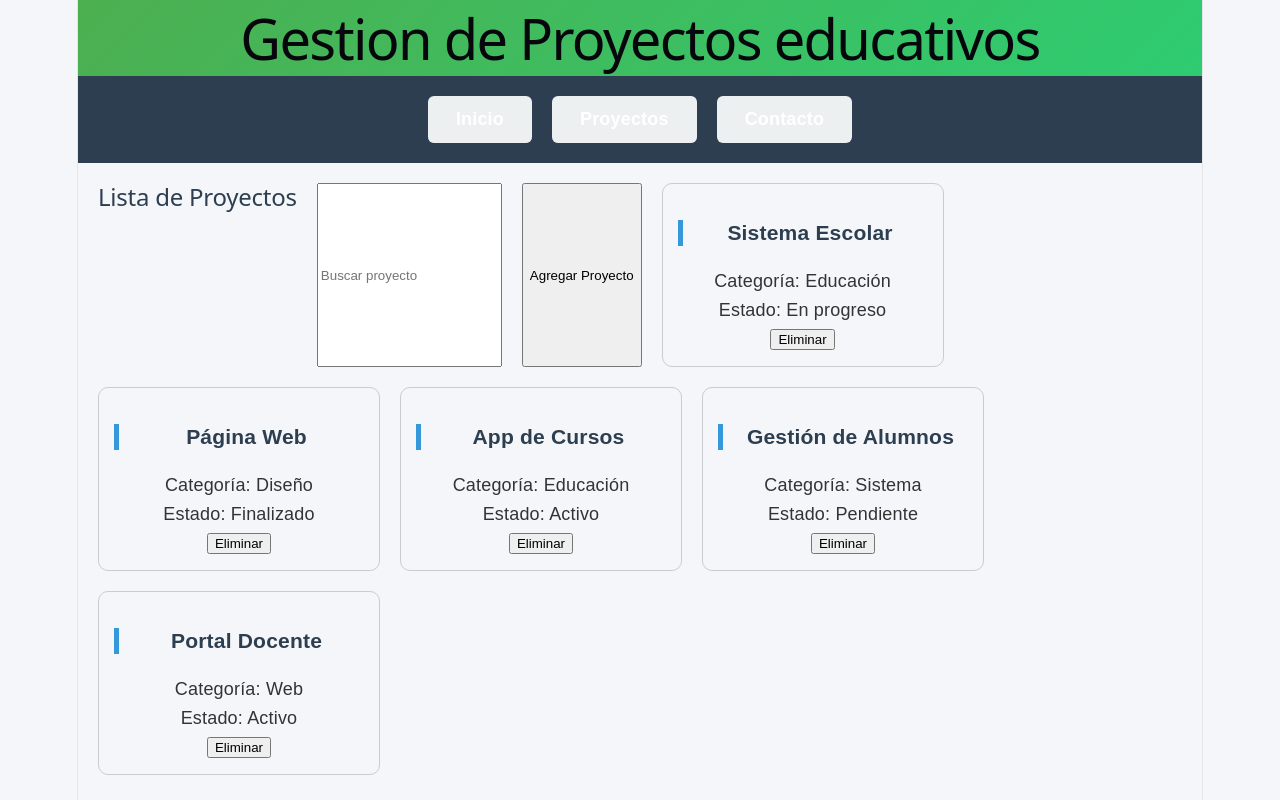
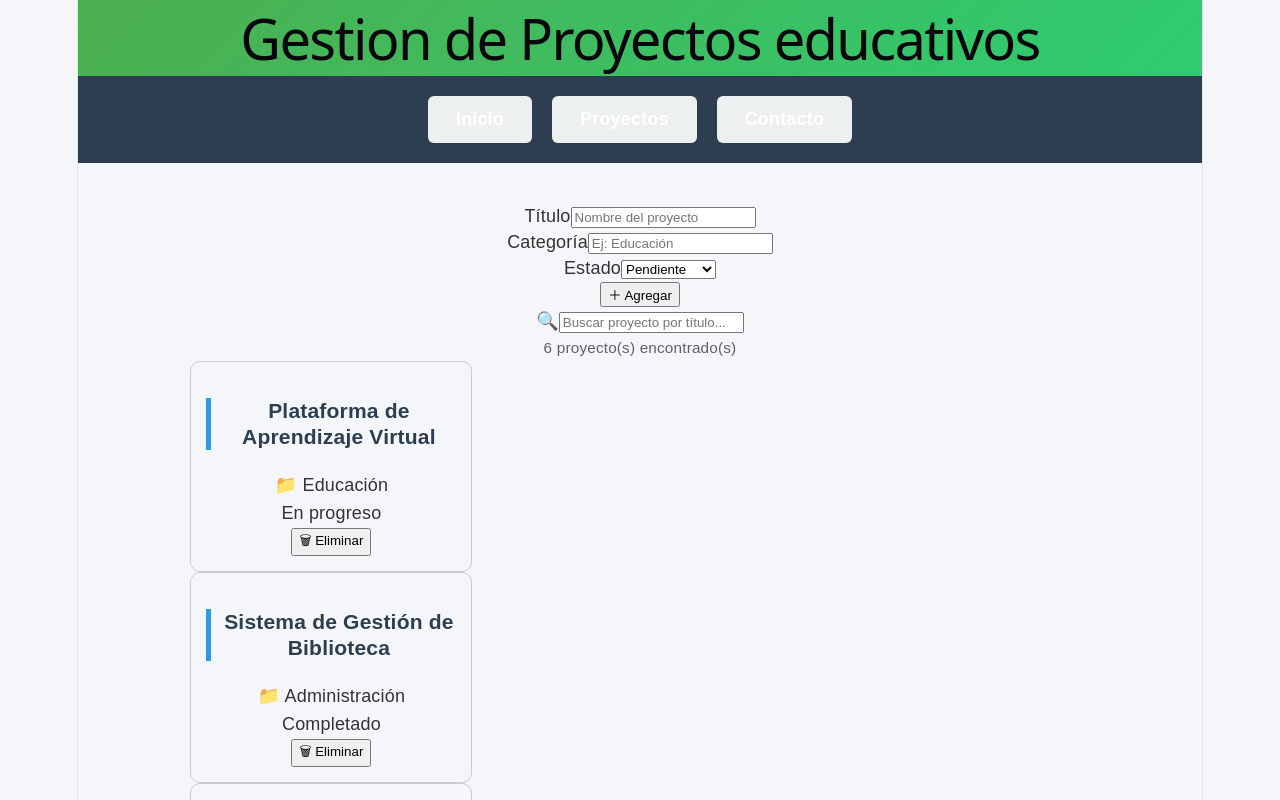
Before and after one commit to valenmadrigal/pv_tp3_grupo15, a React (Vite) app: page / in a window 1280 px wide. Shown: the top 800 px of the page. Built offline with nearby package versions, Linux system fonts and the light colour scheme.

Commit message:
agrego listaproyectos y proyectoservice

```diff
--- a/src/components/ListaProyectos.jsx
+++ b/src/components/ListaProyectos.jsx
@@ -1,100 +1,146 @@
-import { useState } from "react"
 
-import {obtenerProyectos,agregarProyecto,eliminarProyecto,buscarProyecto} from "../service/proyectoservice"
+import { useState } from "react";
+import proyectoService from "../service/proyectoService";
 
-function ListaProyectos() {
+const ListaProyectos = () => {
 
-  const [proyectos, setProyectos] =
-    useState(obtenerProyectos())
+  const [proyectos, setProyectos]   = useState(proyectoService.obtenerProyectos());
+  const [busqueda, setBusqueda]     = useState("");
+  const [nuevoProyecto, setNuevo]   = useState({ titulo: "", categoria: "", estado: "Pendiente" });
+
+
+  const proyectosFiltrados = busqueda.trim()
+    ? proyectoService.buscarProyecto(busqueda)
+    : proyectos;
+
+
+  const claseEstado = (estado) => {
+    const mapa = {
+      "Completado":   "estado--completado",
+      "En progreso":  "estado--en-progreso",
+      "Pendiente":    "estado--pendiente",
+    };
+    return mapa[estado] ?? "";
+  };
+
 
   const handleEliminar = (id) => {
+    proyectoService.eliminarProyecto(id);
+    setProyectos(proyectoService.obtenerProyectos());
+  };
 
-    eliminarProyecto(id)
 
-    setProyectos(obtenerProyectos())
-  }
+  const handleCampo = (e) => {
+    setNuevo({ ...nuevoProyecto, [e.target.name]: e.target.value });
+  };
 
-  const handleBuscar = (e) => {
-
-    const texto = e.target.value
-
-    if (texto === "") {
-
-      setProyectos(obtenerProyectos())
-
-    } else {
-
-      setProyectos(buscarProyecto(texto))
-
-    }
-  }
 
   const handleAgregar = () => {
+    if (!nuevoProyecto.titulo.trim() || !nuevoProyecto.categoria.trim()) {
+      alert("Por favor completá el título y la categoría.");
+      return;
+    }
+    const proyecto = {
+      id:        Date.now(),
+      titulo:    nuevoProyecto.titulo.trim(),
+      categoria: nuevoProyecto.categoria.trim(),
+      estado:    nuevoProyecto.estado,
+    };
+    proyectoService.agregarProyecto(proyecto);
+    setProyectos(proyectoService.obtenerProyectos());
+    setNuevo({ titulo: "", categoria: "", estado: "Pendiente" });
+  };
 
-    const nuevoProyecto = {
-
-      id: Date.now(),
-      titulo: "Nuevo Proyecto",
-      categoria: "Web",
-      estado: "Activo"
-
-    }
-
-    agregarProyecto(nuevoProyecto)
-
-    setProyectos(obtenerProyectos())
-  }
 
   return (
+    <main className="main">
 
-    <div className="contenedor-proyectos">
+      {/* Formulario para agregar */}
+      <div className="form-agregar">
+        <div className="form-agregar__grupo">
+          <label htmlFor="titulo">Título</label>
+          <input
+            id="titulo"
+            name="titulo"
+            type="text"
+            placeholder="Nombre del proyecto"
+            value={nuevoProyecto.titulo}
+            onChange={handleCampo}
+          />
+        </div>
 
-      <h2>Lista de Proyectos</h2>
+        <div className="form-agregar__grupo">
+          <label htmlFor="categoria">Categoría</label>
+          <input
+            id="categoria"
+            name="categoria"
+            type="text"
+            placeholder="Ej: Educación"
+            value={nuevoProyecto.categoria}
+            onChange={handleCampo}
+          />
+        </div>
 
-      <input
-        type="text"
-        placeholder="Buscar proyecto"
-        onChange={handleBuscar}
-      />
+        <div className="form-agregar__grupo">
+          <label htmlFor="estado">Estado</label>
+          <select id="estado" name="estado" value={nuevoProyecto.estado} onChange={handleCampo}>
+            <option value="Pendiente">Pendiente</option>
+            <option value="En progreso">En progreso</option>
+            <option value="Completado">Completado</option>
+          </select>
+        </div>
 
-      <button onClick={handleAgregar}>
-        Agregar Proyecto
-      </button>
+        <button className="btn btn--primario" onClick={handleAgregar}>
+          ＋ Agregar
+        </button>
+      </div>
 
-      {
-        proyectos.map((proyecto) => (
+      {/* Buscador */}
+      <div className="controles">
+        <div className="buscador">
+          <span className="buscador__icono">🔍</span>
+          <input
+            className="buscador__input"
+            type="text"
+            placeholder="Buscar proyecto por título..."
+            value={busqueda}
+            onChange={(e) => setBusqueda(e.target.value)}
+          />
+        </div>
+        <span style={{ color: "#616161", fontSize: ".85rem" }}>
+          {proyectosFiltrados.length} proyecto(s) encontrado(s)
+        </span>
+      </div>
 
-          <div
-            key={proyecto.id}
-            className="card"
-          >
+      {/* Grilla de cards */}
+      <div className="proyectos-grilla">
+        {proyectosFiltrados.length === 0 ? (
+          <div className="sin-resultados">
+            <span className="sin-resultados__icono">📭</span>
+            No se encontraron proyectos.
+          </div>
+        ) : (
+          proyectosFiltrados.map((proyecto) => (
+            <div key={proyecto.id} className="card">
+              <h3 className="card__titulo">{proyecto.titulo}</h3>
+              <p className="card__categoria">📁 {proyecto.categoria}</p>
+              <span className={`card__estado ${claseEstado(proyecto.estado)}`}>
+                {proyecto.estado}
+              </span>
+              <div className="card__footer">
+                <button
+                  className="btn btn--peligro"
+                  onClick={() => handleEliminar(proyecto.id)}
+                >
+                  🗑 Eliminar
+                </button>
+              </div>
+            </div>
+          ))
+        )}
+      </div>
+    </main>
+  );
+};
 
-            <h3>{proyecto.titulo}</h3>
-
-            <p>
-              Categoría: {proyecto.categoria}
-            </p>
-
-            <p>
-              Estado: {proyecto.estado}
-            </p>
-
-            <button
-              onClick={() =>
-                handleEliminar(proyecto.id)
-              }
-            >
-              Eliminar
-            </button>
-
-          </div>
-
-        ))
-      }
-
-    </div>
-
-  )
-}
-
-export default ListaProyectos
+export default ListaProyectos;
--- a/src/service/proyectoservice.js
+++ b/src/service/proyectoservice.js
@@ -1,72 +1,35 @@
-let proyectos = [
+const proyectoService = (() => {
 
-  {
-    id: 1,
-    titulo: "Sistema Escolar",
-    categoria: "Educación",
-    estado: "En progreso"
-  },
+  let proyectos = [
+    { id: 1, titulo: "Plataforma de Aprendizaje Virtual",   categoria: "Educación",      estado: "En progreso" },
+    { id: 2, titulo: "Sistema de Gestión de Biblioteca",    categoria: "Administración", estado: "Completado"  },
+    { id: 3, titulo: "App de Seguimiento Estudiantil",      categoria: "Tecnología",     estado: "Pendiente"   },
+    { id: 4, titulo: "Portal de Recursos Docentes",         categoria: "Educación",      estado: "En progreso" },
+    { id: 5, titulo: "Herramienta de Evaluación Online",    categoria: "Tecnología",     estado: "Pendiente"   },
+    { id: 6, titulo: "Red de Colaboración Académica",       categoria: "Investigación",  estado: "Completado"  },
+  ];
 
-  {
-    id: 2,
-    titulo: "Página Web",
-    categoria: "Diseño",
-    estado: "Finalizado"
-  },
 
-  {
-    id: 3,
-    titulo: "App de Cursos",
-    categoria: "Educación",
-    estado: "Activo"
-  },
+  const obtenerProyectos = () => [...proyectos];
 
-  {
-    id: 4,
-    titulo: "Gestión de Alumnos",
-    categoria: "Sistema",
-    estado: "Pendiente"
-  },
 
-  {
-    id: 5,
-    titulo: "Portal Docente",
-    categoria: "Web",
-    estado: "Activo"
-  }
+  const agregarProyecto = (nuevoProyecto) => {
+    proyectos = [...proyectos, nuevoProyecto];
+  };
 
-]
 
-const obtenerProyectos = () => {
-  return [...proyectos]
-}
+  const eliminarProyecto = (id) => {
+    proyectos = proyectos.filter((p) => p.id !== id);
+  };
 
-const agregarProyecto = (nuevoProyecto) => {
-  proyectos.push(nuevoProyecto)
-}
 
-const eliminarProyecto = (id) => {
+  const buscarProyecto = (texto) => {
+    const termino = texto.toLowerCase().trim();
+    return proyectos.filter((p) => p.titulo.toLowerCase().includes(termino));
+  };
 
-  proyectos = proyectos.filter(
-    proyecto => proyecto.id !== id
-  )
 
-}
+  return { obtenerProyectos, agregarProyecto, eliminarProyecto, buscarProyecto };
+})();
 
-const buscarProyecto = (texto) => {
-
-  return proyectos.filter(
-    proyecto =>
-      proyecto.titulo
-        .toLowerCase()
-        .includes(texto.toLowerCase())
-  )
-
-}
-
-export {
-  obtenerProyectos,
-  agregarProyecto,
-  eliminarProyecto,
-  buscarProyecto
-}
+export default proyectoService;
```
